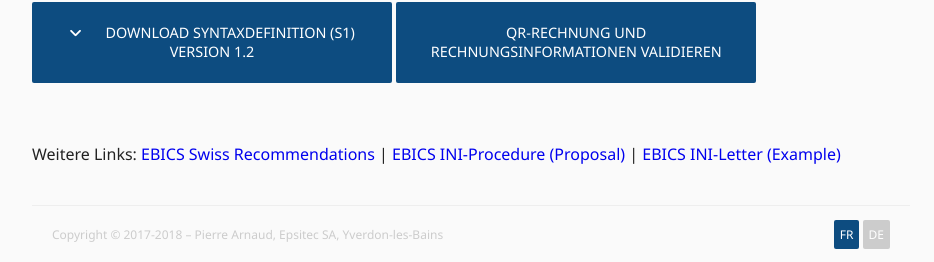
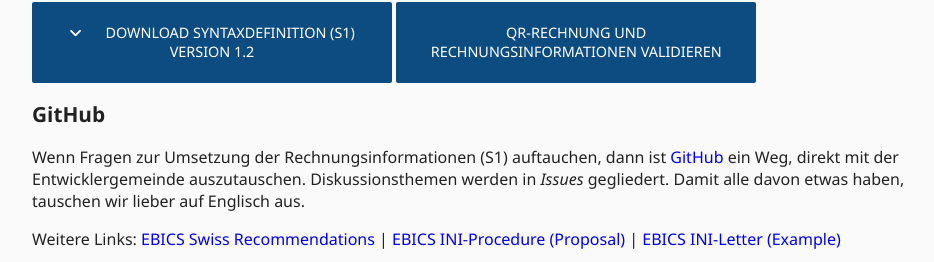
Before and after one commit to swico/www.swiss-qr-invoice.org, a plain HTML site: page index.html in a window 1280 px wide. Shown: the part 905-1167 px from the top of the page, without its empty margins (169-1103 px from the left). Drawn offline with Linux system fonts and the light colour scheme.

Commit message:
Add link to GitHub issues as discussion forum

```diff
--- a/index.html
+++ b/index.html
@@ -70,9 +70,13 @@
           <a href="validator/?lang=de" class="button"
              title="Validator für QR-Rechnung und zusätzlichen Rechnungsinformationen.">
             QR-Rechnung und Rechnungsinformationen validieren</a>
-          <br/>
-          <br/>
-          &nbsp;
+        </p>
+        <h2>GitHub</h2>
+        <p>
+          Wenn Fragen zur Umsetzung der Rechnungsinformationen (S1) auftauchen, dann ist
+          <a href="https://github.com/swico/www.swiss-qr-invoice.org/issues">GitHub</a> ein Weg,
+          direkt mit der Entwicklergemeinde auszutauschen. Diskussionsthemen werden in <i>Issues</i>
+          gegliedert. Damit alle davon etwas haben, tauschen wir lieber auf Englisch aus.
         </p>
       </div>
       <div class="row">
```
